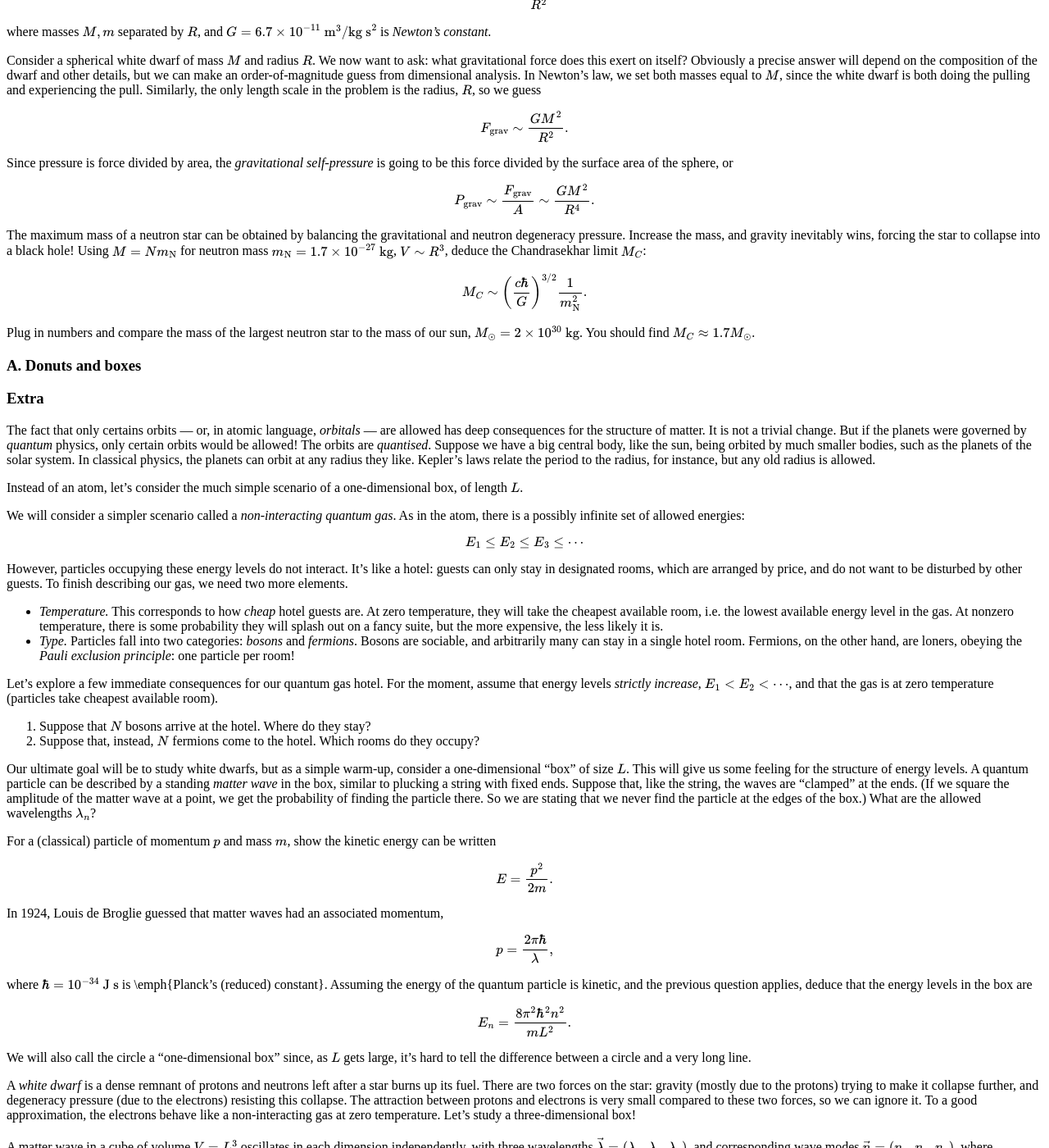
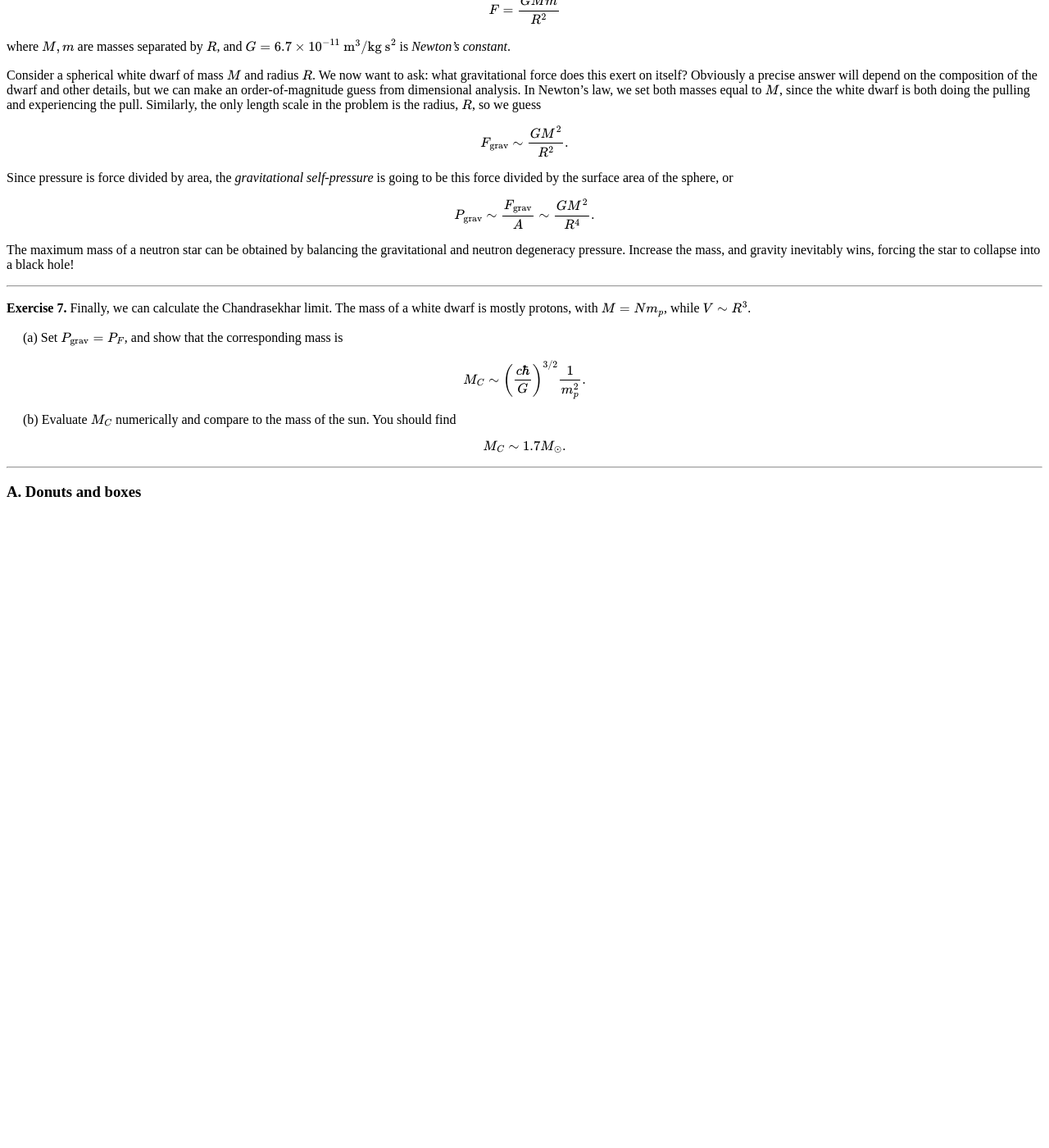
Before and after one commit to hapax/hapax.github.io, a Jekyll site: the page built from assets/chandra.md, in a window 1280 px wide and 1400 px high, scrolled down 7130 px. Shown: the whole window at 82% size. Built offline with Jekyll 4.4.1, drawn with Linux system fonts in a browser that asks for light colours; our own code applies the rules of GitHub Pages for plain Markdown files; formulas are drawn with MathJax 3; a script that is not in the unit is left out; after the commit the page ends 7760 px from its top, so only the background shows below that; some of the changed text lies outside the part shown.

Commit message:
Update chandra.md

```diff
--- a/assets/chandra.md
+++ b/assets/chandra.md
@@ -694,106 +694,35 @@ $$
 P_\text{grav} \sim \frac{F_\text{grav}}{A} \sim \frac{GM^2}{R^4}.
 $$
 
-The maximum mass of a neutron star can be obtained by balancing the gravitational and neutron degeneracy pressure.
-Increase the mass, and gravity inevitably wins, forcing the star to collapse into a black hole!
-Using $M = Nm_\text{N}$ for neutron mass $m_\text{N} = 1.7 \times 10^{-27} \text{ kg}$, $V \sim R^3$, deduce the Chandrasekhar limit $M_C$:
+The maximum mass of a neutron star can be obtained by balancing the
+gravitational and neutron degeneracy pressure.
+Increase the mass, and gravity inevitably wins, forcing the star to
+collapse into a black hole!
+
+---
+
+**Exercise 7.** Finally, we can calculate the Chandrasekhar limit.
+The mass of a white dwarf is mostly protons, with $M = Nm_p$, while $V \sim R^3$.
+
+<span style="padding-left: 20px; display:block">
+(a) Set $P_\text{grav} = P_F$, and show that the corresponding mass is
+	</span>
 
 $$
-M_C \sim \left(\frac{c\hbar}{G}\right)^{3/2}\frac{1}{m_\text{N}^2}.
+M_C \sim \left(\frac{c\hbar}{G}\right)^{3/2}\frac{1}{m_p^2}.
 $$
 
-Plug in numbers and compare the mass of the largest neutron star to the mass of our sun, $M_\odot = 2\times 10^{30} \text{ kg}$.
-You should find $M_C \approx 1.7 M_\odot$.
+<span style="padding-left: 20px; display:block">
+(b) Evaluate $M_C$ numerically and compare to the mass of the sun. You
+should find
+</span>
+
+$$
+M_C \sim 1.7 M_\odot.
+$$
+
+---
+
+
 
 ### A. Donuts and boxes <a id="sec-A" name="sec-A"></a>
-
-### Extra
-
-The fact that only certains orbits --- or, in atomic language,
-*orbitals* --- are allowed has deep consequences for the structure of
-matter.
-It is not a trivial change.
-But if the planets were governed by *quantum* physics, only certain
-orbits would be allowed!
-The orbits are *quantised*.
-Suppose we have a big central body, like the sun, being orbited by
-much smaller bodies, such as the planets of the solar system.
-In classical physics, the planets can orbit at any radius they like.
-Kepler's laws relate the period to the radius, for instance, but any
-old radius is allowed.
-
-
-Instead of an atom, let's consider the much simple scenario of a
-one-dimensional box, of length $L$.
-
-We will consider a simpler scenario called a *non-interacting quantum gas*.
-As in the atom, there is a possibly infinite set of allowed energies:
-
-$$
-E_1 \leq E_2 \leq E_3 \leq \cdots
-$$
-
-However, particles occupying these energy levels do not interact.
-It's like a hotel: guests can only stay in designated rooms, which are arranged by price, and do not want to be disturbed by other guests.
-To finish describing our gas, we need two more elements.
-
-- *Temperature.* This corresponds to how *cheap* hotel guests are. At zero temperature, they will take the cheapest available room, i.e. the lowest available energy level in the gas. At nonzero temperature, there is some probability they will splash out on a fancy suite, but the more expensive, the less likely it is.
-- *Type.* Particles fall into two categories: *bosons* and *fermions*. Bosons are sociable, and arbitrarily many can stay in a single hotel room.
-Fermions, on the other hand, are loners, obeying the *Pauli exclusion
-principle*: one particle per room!
-
-Let's explore a few immediate consequences for our quantum gas hotel.
-For the moment, assume that energy levels *strictly increase*, $E_1 < E_2 < \cdots$, and that the gas is at zero temperature (particles take cheapest available room).
-
-1. Suppose that $N$ bosons arrive at the hotel. Where do they stay?
-2. Suppose that, instead, $N$ fermions come to the hotel.  Which rooms do they occupy?
-
-Our ultimate goal will be to study white dwarfs, but as a simple warm-up, consider a one-dimensional "box" of size $L$.
-This will give us some feeling for the structure of energy levels.
-A quantum particle can be described by a standing *matter wave* in the box, similar to plucking a string with fixed ends.
-Suppose that, like the string, the waves are "clamped" at the ends.
-(If we square the amplitude of the matter wave at a point, we get the probability of finding the particle there. So we are stating that we never find the particle at the edges of the box.)
-What are the allowed wavelengths $\lambda_n$?
-
-For a (classical) particle of momentum $p$ and mass $m$, show the kinetic energy can be written
-
-$$
-E = \frac{p^2}{2m}.
-$$
-
-In 1924, Louis de Broglie guessed that matter waves had an associated momentum,
-
-$$
-p = \frac{2\pi \hbar}{\lambda},
-$$
-
-where $\hbar = 10^{-34} \text{ J s}$ is \emph{Planck's (reduced) constant}.
-Assuming the energy of the quantum particle is kinetic, and the previous question applies, deduce that the energy levels in the box are
-
-$$
-E_n = \frac{8\pi^2 \hbar^2n^2}{mL^2}.
-$$
-
-We will also call the circle a "one-dimensional box" since, as $L$
-gets large, it's hard to tell the difference between a circle and a
-very long line.
-
-A *white dwarf* is a dense remnant of protons and neutrons left after a star burns up its fuel.
-There are two forces on the star: gravity (mostly due to the protons)
-trying to make it collapse further, and degeneracy pressure (due to
-the electrons) resisting this collapse.
-The attraction between protons and electrons is very small compared to these two forces, so we can ignore it.
-To a good approximation, the electrons behave like a non-interacting gas at zero temperature.
-Let's study a three-dimensional box!
-
-A matter wave in a cube of volume $V = L^3$ oscillates in each dimension independently, with three wavelengths $\vec{\lambda} = (\lambda_x, \lambda_y, \lambda_z)$, and corresponding wave modes $\vec{n} = (n_x,n_y,n_z)$, where $\lambda_{x,y,z} = L/2n_{x,y,z}$.
-
-Assume that the kinetic energies in each direction just add together.
-Argue that the energy of a particle of mass $m$ and wave modes $\vec{n}$ is
-
-$$
-E_{\vec{n}} = \frac{8\pi^2 \hbar^2}{mV^{2/3}}(n_x^2+n_y^2+n_z^2).
-$$
-
-Find the energy and possible wave modes for the lowest energy level(s).
-What about the first excited state(s)?
```
Also changed, not shown: other parts of assets/chandra.md (+2 -2 lines).
